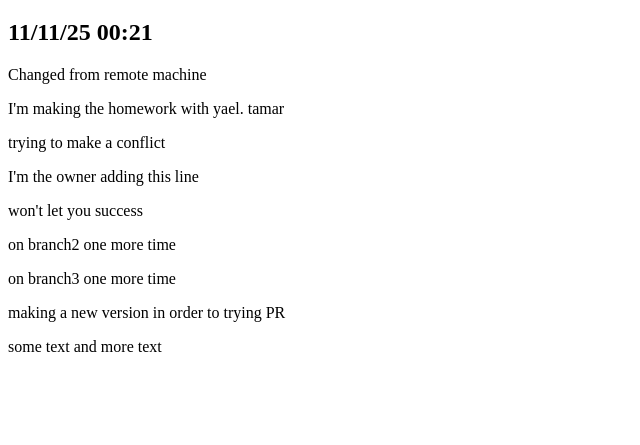
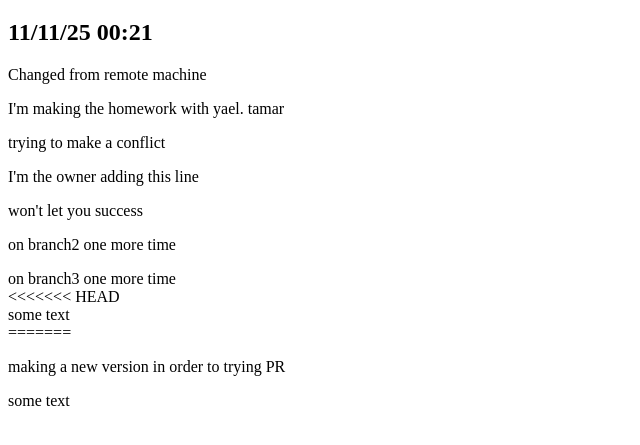
Before and after one commit to yael184/learn-git, a plain HTML site: page index.html in a window 1280 px wide. Shown: the part 61-506 px from the top of the page, without its empty margins (0-640 px from the left). Drawn offline with Linux system fonts and the light colour scheme.

Commit message:
Revert "some text"
This reverts commit 08580d1c97fb17fd15447b4e30b02484b50acf69.

```diff
--- a/index.html
+++ b/index.html
@@ -16,8 +16,11 @@
     <p>on branch2 one more time</p>
     <div>on branch3 one more time</div>
 
+<<<<<<< HEAD
+    <div>some text</div>
+=======
     <p>making a new version in order to trying PR</p>
 
-    <div>some text and more text</div>
+    <div>some text</div>
 </body>
 </html>
```
